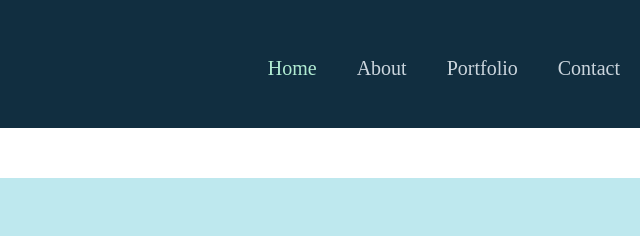
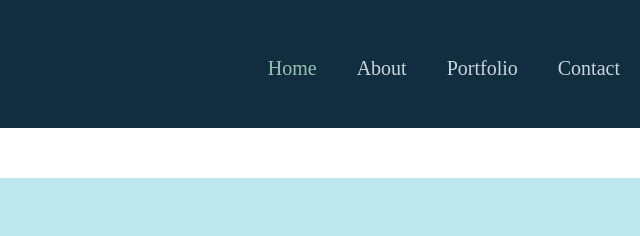
Before and after one commit to CodeManColin/Webpage-MobileFirst-Frontend-Foundations, a plain HTML site: page index.html in a window 1280 px wide. In both pictures the pointer is over the link "Home". Shown: the top 236 px of the page, 640-1280 px from the left. Drawn offline with Linux system fonts and the light colour scheme.

Commit message:
color adjustment

```diff
--- a/style.css
+++ b/style.css
@@ -49,7 +49,7 @@ header nav {
   }
 
   header nav ul li a:hover {
-    color: #b1ebd2;
+    color: #98c2af;
   }
 
   @media all and (min-width: 700px) {
```
